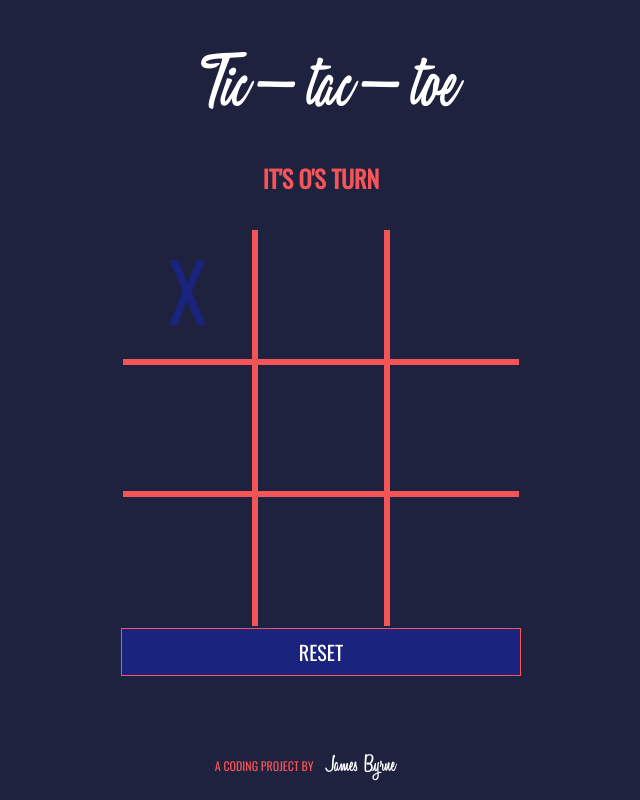
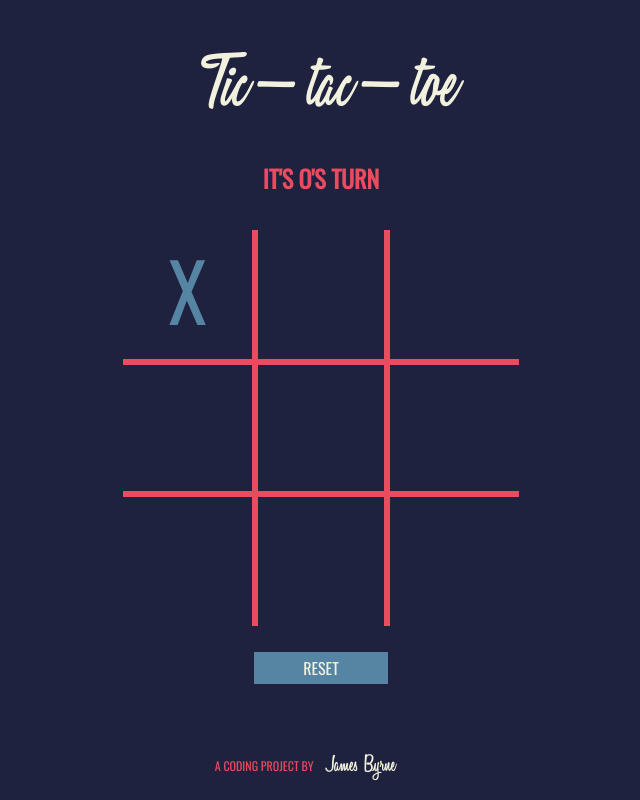
Before and after one commit to jamesbyrne89/Tic-Tac-Toe, a plain HTML site: page index.html in a window 1280 px wide. Both pictures are taken after a click on the element 523 px from the left and 295 px from the top of the page. Shown: the whole page, without its empty margins (335-975 px from the left). Drawn offline with nearby package versions, Linux system fonts and the light colour scheme.

Commit message:
Tweaked colour scheme

```diff
--- a/index.html
+++ b/index.html
@@ -44,7 +44,7 @@
                 </tbody>
             </table>
 
-            <a id="reset" class="reset-button" href="javascript: startGame();">Reset</a>
+            <a id="reset" class="reset-button" href="javascript: startGame(); hideReset();">Reset</a>
 
         </div>
         </div>
--- a/js/app.js
+++ b/js/app.js
@@ -84,6 +84,11 @@ function showReset(){
 
 	}
 }
+function hideReset(){
+	document.getElementById('reset').classList.remove('visible-button');
+	document.getElementById('reset').classList.add('reset-button');
+}
+
 function reset(number){
 	document.getElementById("spot-" + number).innerText ="";
 	turnNo = 0;
--- a/scss/styles.scss
+++ b/scss/styles.scss
@@ -8,8 +8,9 @@
 $lightBlue: #98dafc;
 $tan: #daad86;
 $navyBlue: #1E223F;
-$navyBlueLighter: #1A237E;
-$red: 	#F65557;
+$navyBlueLighter:	#5684A3;
+$red: 		#EB4B5F;
+$offWhite: #F2F1DE;
 
 * {
 	margin: 0;
@@ -24,7 +25,7 @@ body {
 }
 
 h1 {
-	color: white;
+	color: $offWhite;
 	font-family: 'variane script', 'grand hotel', georgia, serif;
 	font-style: italic;
 	text-align: center;
@@ -72,7 +73,7 @@ h1 {
 	.spot:hover {
 		background-color: $navyBlueLighter;
 		cursor: pointer;
-		color: #fff;
+		color: $offWhite;
 
 	}
 	}
@@ -154,30 +155,33 @@ h1 {
 
 }
 
-#button-wrapper {
-	width: 100%;
-	text-align: center;
-	margin-top: 1.5rem;
-}
 
 .reset-button {
 	visibility: hidden;
+
 }
 
 .visible-button {
-	color: #fff;
+	color: $offWhite;
 	visibility: visible;
 	text-align: center;
 	text-decoration: none;
-	font-size: 1.25em;
+	font-size: 1em;
 	font-family: inherit;
 	text-transform: uppercase;
 	font-family: 'oswald', helvetica, arial, sans-serif;
 	background: $navyBlueLighter;
-	width: 100%;
+	width: 33.33%;
 	display: block;
-	padding: 0.5rem;
-	border: solid 1px $red;
+	padding: 0.25rem;
+	text-align: center;
+	margin-top: 1.5rem;
+	margin: 1.5rem auto;
+
+	&:hover {
+		border: solid 2px $red;
+		transform: translate(0,-1px);
+	}
 }
 
 footer {
@@ -191,7 +195,7 @@ footer {
 	font-family: 'oswald', helvetica, arial, sans-serif;
 	text-transform: uppercase;
 	a {
-		color: #fff;
+		color: $offWhite;
 		text-transform: none;
 		text-decoration: none;
 		font-size: 1.75em;
```
Also changed, not shown: css/styles.css, 1 other file.
